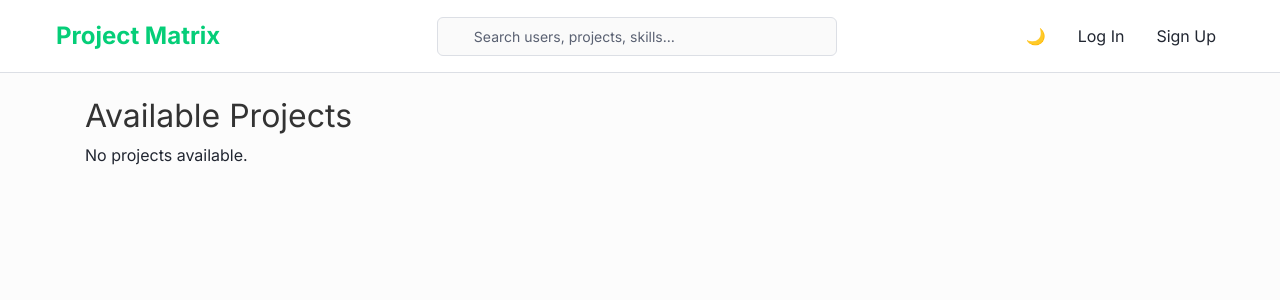
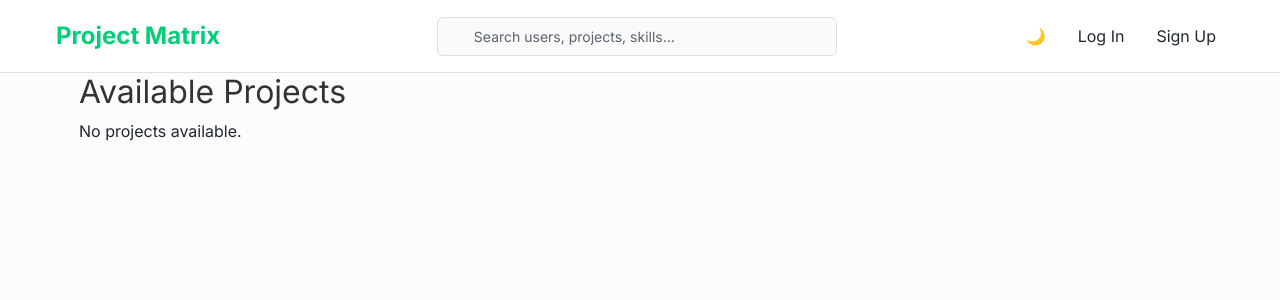
Before and after one commit to Archamat/Project-Matrix, a Flask app: page / in a window 1280 px wide. Shown: the top 300 px of the page. Run offline with Flask 3, Linux system fonts and the light colour scheme; data that the repository does not hold is empty; some libraries are stand-ins or nearby versions.

Commit message:
small bugfix: define container instead of  container mt-4

```diff
--- a/app/static/css/base.css
+++ b/app/static/css/base.css
@@ -164,3 +164,6 @@ body {
   justify-content: center;
   margin-top: 20px;
 }
+.container {
+  max-width: 90% !important;
+}
--- a/app/templates/base.html
+++ b/app/templates/base.html
@@ -17,7 +17,7 @@
 
     <!-- Main Content -->
 {% block layout %}
-<div class="container mt-4">
+<div class="container">
 
     {% block flashes %}
     {% with messages = get_flashed_messages(with_categories=true) %}
```
